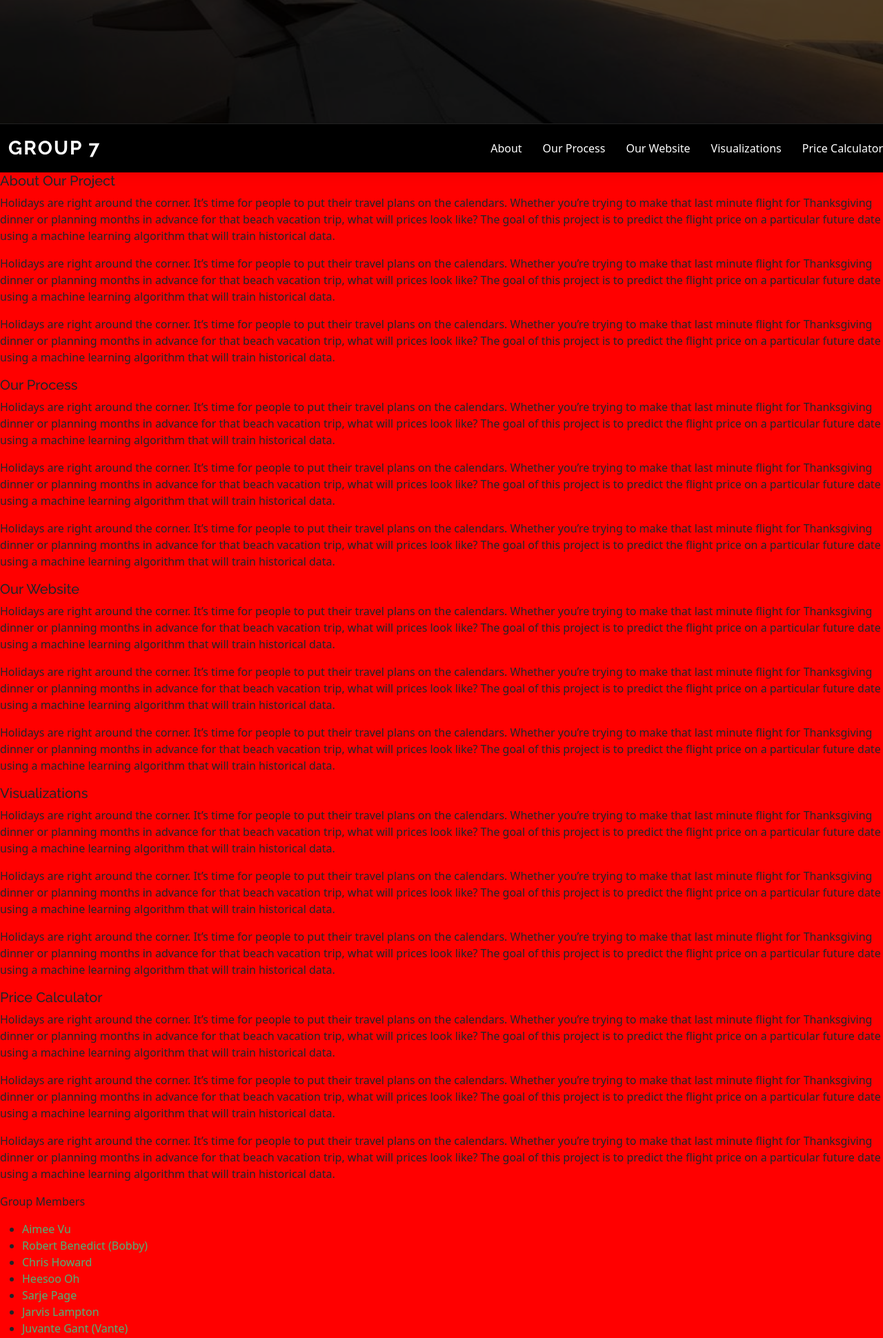
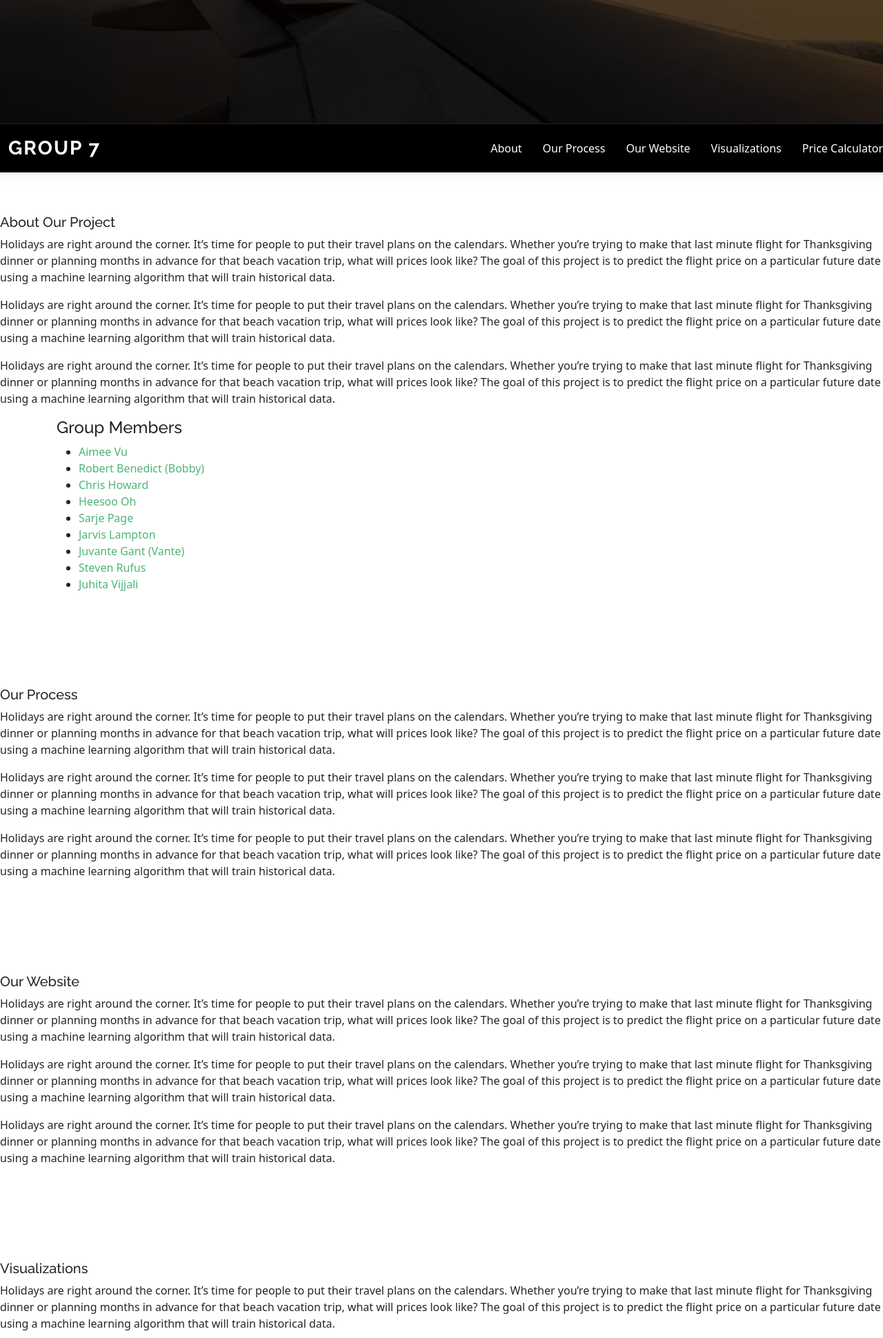
Before and after one commit to aimeevu/group-7-project-4, a Flask app: page / in a window 1280 px wide. Shown: the part 460-2400 px from the top of the page at 69% size. Run offline with Flask 2, Linux system fonts and the light colour scheme; some libraries are stand-ins or nearby versions.

Commit message:
Added CSS for sections and footer

```diff
--- a/assets/css/style.css
+++ b/assets/css/style.css
@@ -28,7 +28,7 @@ font-family: "Raleway", sans-serif;
 .wrap {
     max-width: 1440px;
     margin: auto;
-    background: red;
+    background: #fff;
     box-shadow: 0px 2px 15px rgba(0, 0, 0, 0.1);
 }
 
@@ -303,3 +303,70 @@ position: relative;
     visibility: visible;
     opacity: 1;
 }
+
+/*--------------------------------------------------------------
+# Back to top button
+--------------------------------------------------------------*/
+#footer .copyright {
+    text-align: center;
+    float: left;
+}
+
+/*--------------------------------------------------------------
+# Sections General
+--------------------------------------------------------------*/
+section {
+    padding: 60px 0;
+    overflow: hidden;
+}
+
+.section-bg {
+    background-color: #fafdfb;
+}
+
+.section-title {
+    text-align: center;
+    padding: 30px 0;
+    position: relative;
+}
+
+.section-title h2 {
+    font-size: 32px;
+    font-weight: 700;
+    text-transform: uppercase;
+    margin-bottom: 20px;
+    padding-bottom: 0;
+    color: #4eb478;
+    position: relative;
+    z-index: 2;
+}
+
+.section-title span {
+    position: absolute;
+    top: 30px;
+    color: #f4f4f4;
+    left: 0;
+    right: 0;
+    z-index: 1;
+    font-weight: 700;
+    font-size: 52px;
+    text-transform: uppercase;
+    line-height: 0;
+}
+
+.section-title p {
+    margin-bottom: 0;
+    position: relative;
+    z-index: 2;
+}
+
+@media (max-width: 575px) {
+    .section-title h2 {
+        font-size: 28px;
+        margin-bottom: 15px;
+    }
+
+    .section-title span {
+        font-size: 38px;
+    }
+}
--- a/templates/index.html
+++ b/templates/index.html
@@ -42,48 +42,16 @@
             </header>
 
             <!-- About Section -->
-            <h5 id="about">About Our Project</h5>
-            <p>Holidays are right around the corner. It’s time for people to put their travel plans on the calendars. Whether you’re trying to make that last minute flight for Thanksgiving dinner or planning months in advance for that beach vacation trip, what will prices look like? The goal of this project is to predict the flight price on a particular future date using a machine learning algorithm that will train historical data.</p>
+            <section id="about" class="about">
+                <h5>About Our Project</h5>
+                <p>Holidays are right around the corner. It’s time for people to put their travel plans on the calendars. Whether you’re trying to make that last minute flight for Thanksgiving dinner or planning months in advance for that beach vacation trip, what will prices look like? The goal of this project is to predict the flight price on a particular future date using a machine learning algorithm that will train historical data.</p>
 
-            <p>Holidays are right around the corner. It’s time for people to put their travel plans on the calendars. Whether you’re trying to make that last minute flight for Thanksgiving dinner or planning months in advance for that beach vacation trip, what will prices look like? The goal of this project is to predict the flight price on a particular future date using a machine learning algorithm that will train historical data.</p>
+                <p>Holidays are right around the corner. It’s time for people to put their travel plans on the calendars. Whether you’re trying to make that last minute flight for Thanksgiving dinner or planning months in advance for that beach vacation trip, what will prices look like? The goal of this project is to predict the flight price on a particular future date using a machine learning algorithm that will train historical data.</p>
 
-            <p>Holidays are right around the corner. It’s time for people to put their travel plans on the calendars. Whether you’re trying to make that last minute flight for Thanksgiving dinner or planning months in advance for that beach vacation trip, what will prices look like? The goal of this project is to predict the flight price on a particular future date using a machine learning algorithm that will train historical data.</p>
+                <p>Holidays are right around the corner. It’s time for people to put their travel plans on the calendars. Whether you’re trying to make that last minute flight for Thanksgiving dinner or planning months in advance for that beach vacation trip, what will prices look like? The goal of this project is to predict the flight price on a particular future date using a machine learning algorithm that will train historical data.</p>
 
-            <!-- Process Section -->
-            <h5 id="process">Our Process</h5>
-            <p>Holidays are right around the corner. It’s time for people to put their travel plans on the calendars. Whether you’re trying to make that last minute flight for Thanksgiving dinner or planning months in advance for that beach vacation trip, what will prices look like? The goal of this project is to predict the flight price on a particular future date using a machine learning algorithm that will train historical data.</p>
-
-            <p>Holidays are right around the corner. It’s time for people to put their travel plans on the calendars. Whether you’re trying to make that last minute flight for Thanksgiving dinner or planning months in advance for that beach vacation trip, what will prices look like? The goal of this project is to predict the flight price on a particular future date using a machine learning algorithm that will train historical data.</p>
-
-            <p>Holidays are right around the corner. It’s time for people to put their travel plans on the calendars. Whether you’re trying to make that last minute flight for Thanksgiving dinner or planning months in advance for that beach vacation trip, what will prices look like? The goal of this project is to predict the flight price on a particular future date using a machine learning algorithm that will train historical data.</p>
-
-            <!-- Website Design Section -->
-            <h5 id="website">Our Website</h5>
-            <p>Holidays are right around the corner. It’s time for people to put their travel plans on the calendars. Whether you’re trying to make that last minute flight for Thanksgiving dinner or planning months in advance for that beach vacation trip, what will prices look like? The goal of this project is to predict the flight price on a particular future date using a machine learning algorithm that will train historical data.</p>
-
-            <p>Holidays are right around the corner. It’s time for people to put their travel plans on the calendars. Whether you’re trying to make that last minute flight for Thanksgiving dinner or planning months in advance for that beach vacation trip, what will prices look like? The goal of this project is to predict the flight price on a particular future date using a machine learning algorithm that will train historical data.</p>
-
-            <p>Holidays are right around the corner. It’s time for people to put their travel plans on the calendars. Whether you’re trying to make that last minute flight for Thanksgiving dinner or planning months in advance for that beach vacation trip, what will prices look like? The goal of this project is to predict the flight price on a particular future date using a machine learning algorithm that will train historical data.</p>
-
-            <!-- Website Design Section -->
-            <h5 id="visualizations">Visualizations</h5>
-            <p>Holidays are right around the corner. It’s time for people to put their travel plans on the calendars. Whether you’re trying to make that last minute flight for Thanksgiving dinner or planning months in advance for that beach vacation trip, what will prices look like? The goal of this project is to predict the flight price on a particular future date using a machine learning algorithm that will train historical data.</p>
-
-            <p>Holidays are right around the corner. It’s time for people to put their travel plans on the calendars. Whether you’re trying to make that last minute flight for Thanksgiving dinner or planning months in advance for that beach vacation trip, what will prices look like? The goal of this project is to predict the flight price on a particular future date using a machine learning algorithm that will train historical data.</p>
-
-            <p>Holidays are right around the corner. It’s time for people to put their travel plans on the calendars. Whether you’re trying to make that last minute flight for Thanksgiving dinner or planning months in advance for that beach vacation trip, what will prices look like? The goal of this project is to predict the flight price on a particular future date using a machine learning algorithm that will train historical data.</p>
-
-            <!-- Website Design Section -->
-            <h5 id="calculator">Price Calculator</h5>
-            <p>Holidays are right around the corner. It’s time for people to put their travel plans on the calendars. Whether you’re trying to make that last minute flight for Thanksgiving dinner or planning months in advance for that beach vacation trip, what will prices look like? The goal of this project is to predict the flight price on a particular future date using a machine learning algorithm that will train historical data.</p>
-
-            <p>Holidays are right around the corner. It’s time for people to put their travel plans on the calendars. Whether you’re trying to make that last minute flight for Thanksgiving dinner or planning months in advance for that beach vacation trip, what will prices look like? The goal of this project is to predict the flight price on a particular future date using a machine learning algorithm that will train historical data.</p>
-
-            <p>Holidays are right around the corner. It’s time for people to put their travel plans on the calendars. Whether you’re trying to make that last minute flight for Thanksgiving dinner or planning months in advance for that beach vacation trip, what will prices look like? The goal of this project is to predict the flight price on a particular future date using a machine learning algorithm that will train historical data.</p>
-
-            <footer>
-                <div>
-                    <p>Group Members</p>
+                <div class="container">
+                    <h4>Group Members</h4>
                     <ul>
                         <li><a href="https://github.com/aimeevu">Aimee Vu</a></li>
                         <li><a href="https://github.com/robertfben">Robert Benedict (Bobby)</a></li>
@@ -96,6 +64,63 @@
                         <li><a href="https://github.com/juhitavijjali">Juhita Vijjali</a></li>
                     </ul>
                 </div>
+            </section>
+
+            <!-- Process Section -->
+            <section id="process" class="process">
+            <h5>Our Process</h5>
+                <p>Holidays are right around the corner. It’s time for people to put their travel plans on the calendars. Whether you’re trying to make that last minute flight for Thanksgiving dinner or planning months in advance for that beach vacation trip, what will prices look like? The goal of this project is to predict the flight price on a particular future date using a machine learning algorithm that will train historical data.</p>
+
+                <p>Holidays are right around the corner. It’s time for people to put their travel plans on the calendars. Whether you’re trying to make that last minute flight for Thanksgiving dinner or planning months in advance for that beach vacation trip, what will prices look like? The goal of this project is to predict the flight price on a particular future date using a machine learning algorithm that will train historical data.</p>
+
+                <p>Holidays are right around the corner. It’s time for people to put their travel plans on the calendars. Whether you’re trying to make that last minute flight for Thanksgiving dinner or planning months in advance for that beach vacation trip, what will prices look like? The goal of this project is to predict the flight price on a particular future date using a machine learning algorithm that will train historical data.</p>
+            </section>
+
+            <!-- Website Design Section -->
+            <section id="website" class="website">
+                <h5>Our Website</h5>
+                <p>Holidays are right around the corner. It’s time for people to put their travel plans on the calendars. Whether you’re trying to make that last minute flight for Thanksgiving dinner or planning months in advance for that beach vacation trip, what will prices look like? The goal of this project is to predict the flight price on a particular future date using a machine learning algorithm that will train historical data.</p>
+
+                <p>Holidays are right around the corner. It’s time for people to put their travel plans on the calendars. Whether you’re trying to make that last minute flight for Thanksgiving dinner or planning months in advance for that beach vacation trip, what will prices look like? The goal of this project is to predict the flight price on a particular future date using a machine learning algorithm that will train historical data.</p>
+
+                <p>Holidays are right around the corner. It’s time for people to put their travel plans on the calendars. Whether you’re trying to make that last minute flight for Thanksgiving dinner or planning months in advance for that beach vacation trip, what will prices look like? The goal of this project is to predict the flight price on a particular future date using a machine learning algorithm that will train historical data.</p>
+            </section>
+
+            <!-- Visualizations Section -->
+            <section id="visualizations" class="visualizations">
+                <h5>Visualizations</h5>
+                <p>Holidays are right around the corner. It’s time for people to put their travel plans on the calendars. Whether you’re trying to make that last minute flight for Thanksgiving dinner or planning months in advance for that beach vacation trip, what will prices look like? The goal of this project is to predict the flight price on a particular future date using a machine learning algorithm that will train historical data.</p>
+
+                <p>Holidays are right around the corner. It’s time for people to put their travel plans on the calendars. Whether you’re trying to make that last minute flight for Thanksgiving dinner or planning months in advance for that beach vacation trip, what will prices look like? The goal of this project is to predict the flight price on a particular future date using a machine learning algorithm that will train historical data.</p>
+
+                <p>Holidays are right around the corner. It’s time for people to put their travel plans on the calendars. Whether you’re trying to make that last minute flight for Thanksgiving dinner or planning months in advance for that beach vacation trip, what will prices look like? The goal of this project is to predict the flight price on a particular future date using a machine learning algorithm that will train historical data.</p>
+            </section>
+
+            <!-- Price Calculator Section -->
+            <section id="calculator" class="calculator">
+                <h5>Price Calculator</h5>
+                <p>Holidays are right around the corner. It’s time for people to put their travel plans on the calendars. Whether you’re trying to make that last minute flight for Thanksgiving dinner or planning months in advance for that beach vacation trip, what will prices look like? The goal of this project is to predict the flight price on a particular future date using a machine learning algorithm that will train historical data.</p>
+
+                <p>Holidays are right around the corner. It’s time for people to put their travel plans on the calendars. Whether you’re trying to make that last minute flight for Thanksgiving dinner or planning months in advance for that beach vacation trip, what will prices look like? The goal of this project is to predict the flight price on a particular future date using a machine learning algorithm that will train historical data.</p>
+
+                <p>Holidays are right around the corner. It’s time for people to put their travel plans on the calendars. Whether you’re trying to make that last minute flight for Thanksgiving dinner or planning months in advance for that beach vacation trip, what will prices look like? The goal of this project is to predict the flight price on a particular future date using a machine learning algorithm that will train historical data.</p>
+
+                <div class="text-center"><button type="submit">Calculate</button></div>
+            </section>
+
+            <footer class="footer-top">
+                <div class="container py-4">
+                    <div class="copyright">
+                      &copy; Copyright <strong><span>Plato</span></strong>. All Rights Reserved
+                    </div>
+                    <div class="credits">
+                      <!-- All the links in the footer should remain intact. -->
+                      <!-- You can delete the links only if you purchased the pro version. -->
+                      <!-- Licensing information: https://bootstrapmade.com/license/ -->
+                      <!-- Purchase the pro version with working PHP/AJAX contact form: https://bootstrapmade.com/plato-responsive-bootstrap-website-template/ -->
+                      Original Design by <a href="https://bootstrapmade.com/">BootstrapMade</a>
+                    </div>
+                  </div>
             </footer>
         </div>
         <a href="#" class="back-to-top d-flex align-items-center justify-content-center"><i class="bi bi-arrow-up-short"></i></a>
```
Lines whose indentation alone changed are shown as unchanged.
